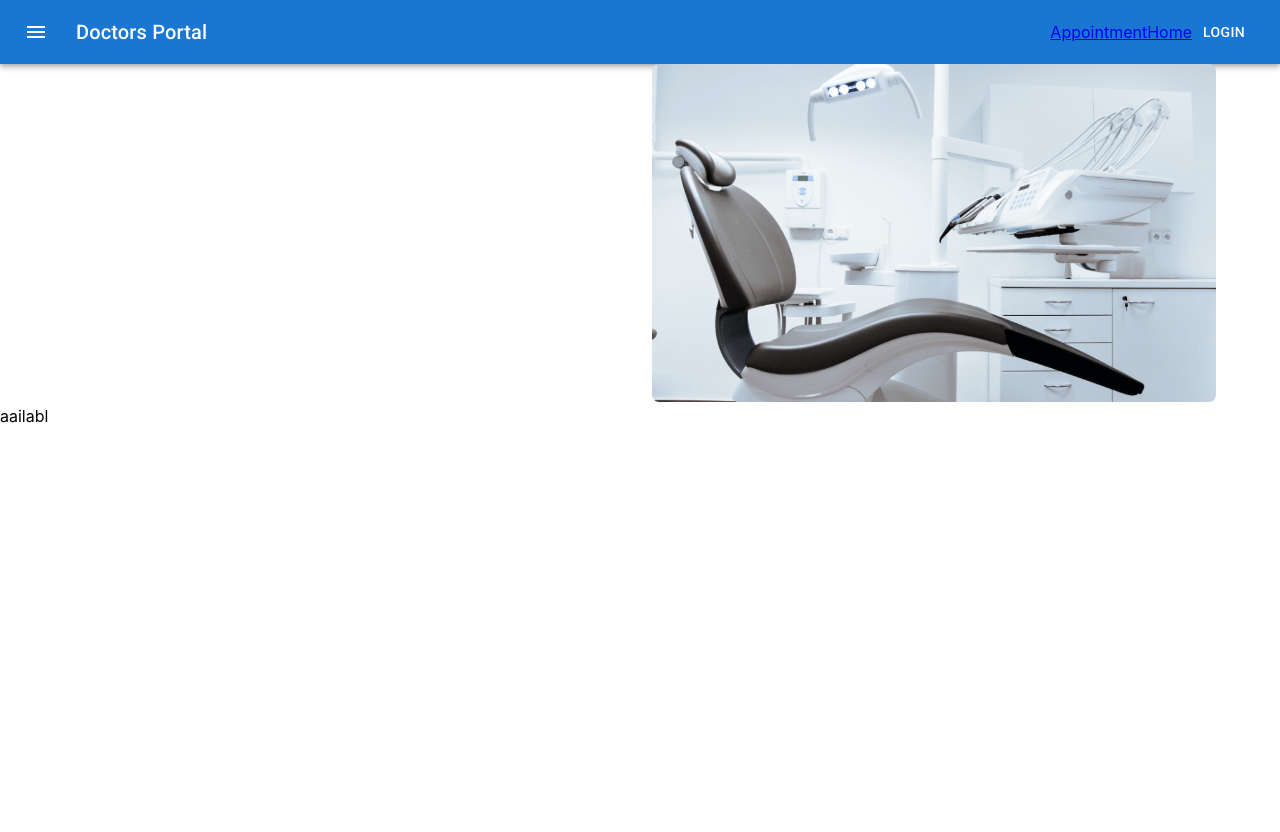
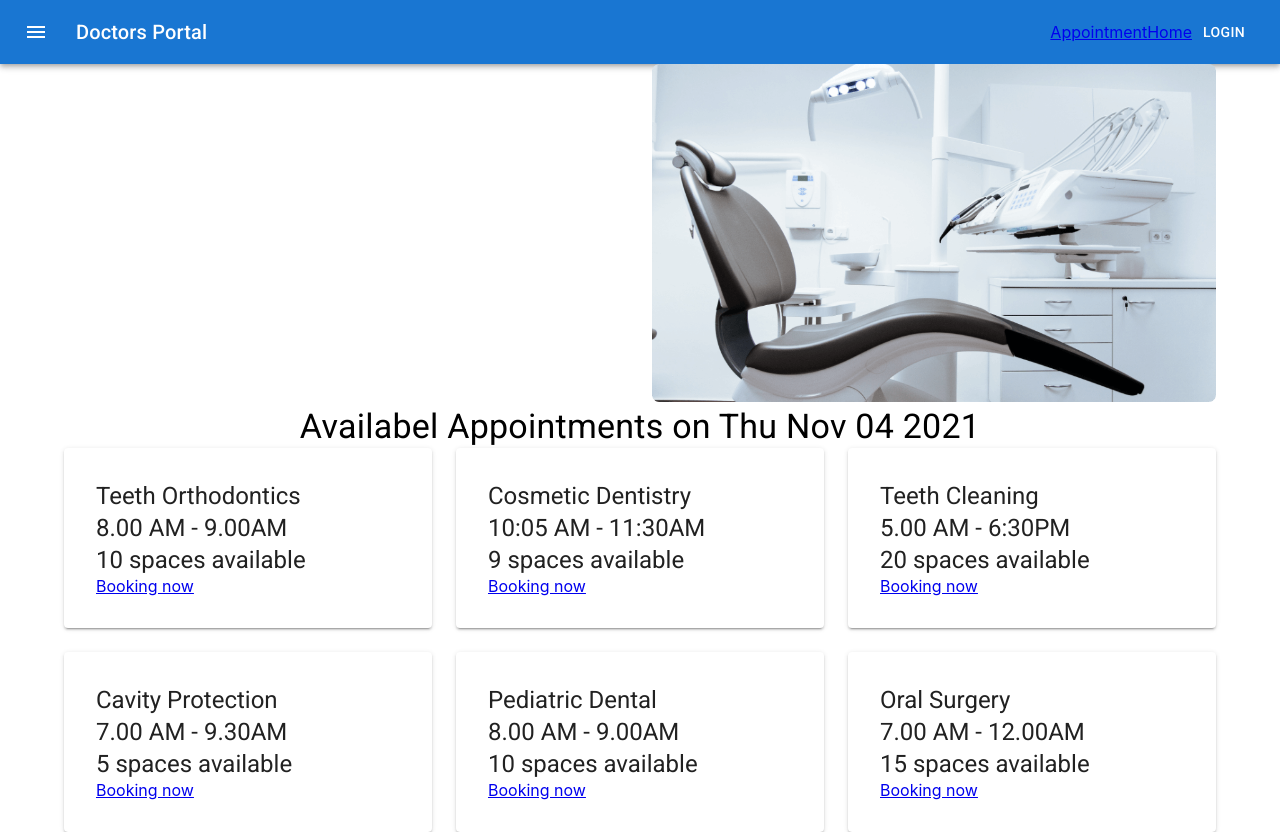
Before and after one commit to mamyh/doctors-protal, a React (Create React App) app: page /appointment in a window 1280 px wide. Before the commit the page ends 800 px from the top, so only its background shows below. Built offline with nearby package versions, Linux system fonts and the light colour scheme.

Commit message:
booking is added

```diff
--- a/src/pages/Appointments/Appointment/Appointment.js
+++ b/src/pages/Appointments/Appointment/Appointment.js
@@ -1,14 +1,15 @@
-import React from 'react'
+import React, { useState } from 'react'
 import Navigation from '../../shared/Navigation/Navigation'
 import AppointmentHeader from '../AppointmentHeader/AppointmentHeader'
 import AvailableAppointments from '../AvailableAppointments/AvailableAppointments'
 
 const Appointment = () => {
+    const [date, setDate] = useState(new Date());
     return (
         <>
             <Navigation></Navigation>
-            <AppointmentHeader></AppointmentHeader>
-            <AvailableAppointments></AvailableAppointments>
+            <AppointmentHeader date={date} setDate={setDate}></AppointmentHeader>
+            <AvailableAppointments date={date}></AvailableAppointments>
         </>
 
     )
--- /dev/null
+++ b/src/pages/Appointments/Appointment/booking/Booking.js
@@ -0,0 +1,25 @@
+import { Grid, Paper, Typography } from '@mui/material'
+import React from 'react'
+import { Link } from 'react-router-dom';
+
+const Booking = ({ booking }) => {
+    const { id, name, time, available } = booking;
+    return (
+        <Grid item xs={12} sm={6} md={4} >
+            <Paper elevation={2} sx={{ p: 4 }}>
+                <Typography variant="h5">
+                    {name}
+                </Typography>
+                <Typography variant="h5">
+                    {time}
+                </Typography>
+                <Typography variant="h5">
+                    {available} spaces available
+                </Typography>
+                <Link to="/">Booking now</Link>
+            </Paper>
+        </Grid>
+    )
+}
+
+export default Booking
--- a/src/pages/Appointments/AppointmentHeader/AppointmentHeader.js
+++ b/src/pages/Appointments/AppointmentHeader/AppointmentHeader.js
@@ -3,19 +3,20 @@ import React from 'react';
 import chair from '../../../images/chair.png';
 import Calendar from '../../shared/Calender/Calendar';
 
-const AppointmentHeader = () => {
+const AppointmentHeader = ({ date, setDate }) => {
+
     return (
         <Container>
             <Grid container spacing={3}>
                 <Grid item xs={12} md={6}>
-                    <Calendar></Calendar>
+                    <Calendar data={date} setDate={setDate}></Calendar>
                 </Grid>
                 <Grid item xs={12} md={6}>
                     <img style={{ width: '100%', }} src={chair} alt="" />
                 </Grid>
             </Grid>
         </Container>
-    )
+    );
 }
 
 export default AppointmentHeader
--- a/src/pages/Appointments/AvailableAppointments/AvailableAppointments.js
+++ b/src/pages/Appointments/AvailableAppointments/AvailableAppointments.js
@@ -1,11 +1,53 @@
-import React from 'react'
+import { Container, Grid, Typography } from '@mui/material';
+import React from 'react';
+import Booking from '../Appointment/booking/Booking';
 
-const AvailableAppointments = () => {
+const bookings = [{
+    id: 1,
+    name: 'Teeth Orthodontics',
+    time: '8.00 AM - 9.00AM',
+    available: 10
+}, {
+    id: 2,
+    name: 'Cosmetic Dentistry',
+    time: '10:05 AM - 11:30AM',
+    available: 9
+}, {
+    id: 3,
+    name: 'Teeth Cleaning',
+    time: '5.00 AM - 6:30PM',
+    available: 20
+}, {
+    id: 4,
+    name: 'Cavity Protection',
+    time: '7.00 AM - 9.30AM',
+    available: 5
+}, {
+    id: 5,
+    name: 'Pediatric Dental',
+    time: '8.00 AM - 9.00AM',
+    available: 10
+}, {
+    id: 6,
+    name: 'Oral Surgery',
+    time: '7.00 AM - 12.00AM',
+    available: 15
+}]
+
+const AvailableAppointments = ({ date }) => {
+
     return (
-        <div>
-            aailabl
-        </div>
+        <Container>
+            <Typography variant="h4" sx={{ textAlign: 'center', color: '' }}>
+                Availabel Appointments on {date.toDateString()}
+            </Typography>
+            <Grid container spacing={3}>
+                {bookings.map(booking => <Booking key={booking.id} booking={booking}></Booking>)}
+            </Grid>
+
+        </Container>
+
     )
 }
 
-export default AvailableAppointments
+export default AvailableAppointments;
--- a/src/pages/Home/AppointmentBanner/AppointmentBanner.js
+++ b/src/pages/Home/AppointmentBanner/AppointmentBanner.js
@@ -32,7 +32,6 @@ const AppointmentBanner = () => {
                     </Typography>
                     <Button variant="contained" sx={{ bgcolor: '#4EF3F5' }}>Learn more</Button>
                 </Grid>
-
             </Grid>
         </Box>
     )
--- a/src/pages/Home/banner/Banner.js
+++ b/src/pages/Home/banner/Banner.js
@@ -24,7 +24,7 @@ const Banner = () => {
                 <Grid item xs={12} md={6} style={verticalCenter}>
                     <Box>
                         <Typography variant="h3">Your New Smile <br /> Starts here</Typography>
-                        <Typography variant="h6" sx={{ fontSize: 14, fontWeight: 300, color: 'gray' }}>Lorem ipsum dolor sit amet consectetur adipisicing elit. Perspiciatis, optio. Est deleniti autem assumenda dicta exercitationem iure facilis saepe quasi ratione, itaque nam deserunt excepturi consectetur adipisci architecto animi obcaecati soluta temporibus nesciunt eum. Amet itaque accusamus alias excepturi cum!</Typography>
+                        <Typography variant="h6" sx={{ my: 4, fontSize: 14, fontWeight: 300, color: 'gray' }}>Lorem ipsum dolor sit amet consectetur adipisicing elit. Perspiciatis, optio. Est deleniti autem assumenda dicta exercitationem iure facilis saepe quasi ratione, itaque nam deserunt excepturi consectetur adipisci architecto animi obcaecati soluta temporibus nesciunt eum. Amet itaque accusamus alias excepturi cum!</Typography>
                         <Button variant="contained" sx={{ bgcolor: '#4EF3F5' }}>Get Appointment</Button>
                     </Box>
                 </Grid>
--- a/src/pages/shared/Calender/Calendar.js
+++ b/src/pages/shared/Calender/Calendar.js
@@ -5,17 +5,17 @@ import AdapterDateFns from '@mui/lab/AdapterDateFns';
 import LocalizationProvider from '@mui/lab/LocalizationProvider';
 import StaticDatePicker from '@mui/lab/StaticDatePicker';
 
-const Calendar = () => {
-    const [value, setValue] = React.useState(new Date());
+const Calendar = ({ date, setDate }) => {
+
     return (
         <LocalizationProvider dateAdapter={AdapterDateFns}>
             <StaticDatePicker
-                orientation="landscape"
-                openTo="day"
-                value={value}
+                displayStaticWrapperAs="desktop"
+
+                value={date}
                 shouldDisableDate={isWeekend}
                 onChange={(newValue) => {
-                    setValue(newValue);
+                    setDate(newValue);
                 }}
                 renderInput={(params) => <TextField {...params} />}
             />
```
